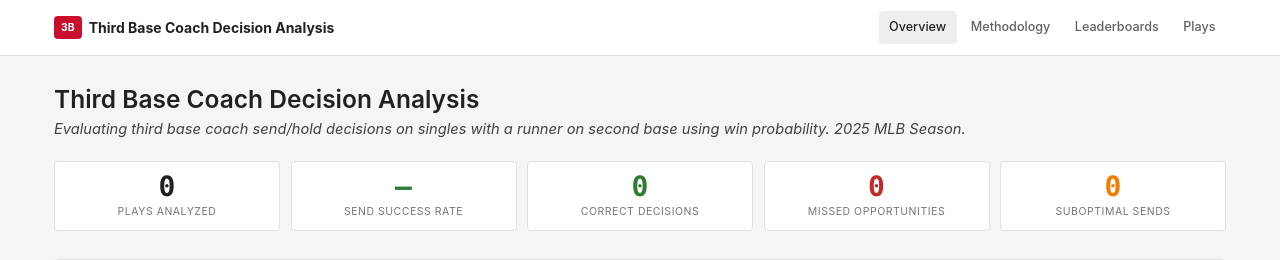
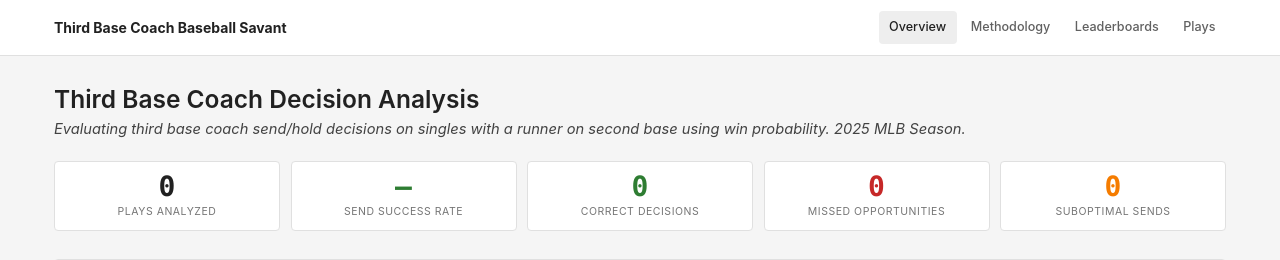
Before and after one commit to jscherl121/third-base-coach-baseball-savant, a Flask app: page / in a window 1280 px wide. Shown: the top 260 px of the page. Run offline with Flask 2, Linux system fonts and the light colour scheme.

Commit message:
Update header to Third Base Coach Baseball Savant
- Remove red 3B logo mark
- Change title to Third Base Coach Baseball Savant

Co-Authored-By: Claude Opus 4.5 <noreply@anthropic.com>

```diff
--- a/webapp/templates/base.html
+++ b/webapp/templates/base.html
@@ -11,8 +11,7 @@
     <header class="header">
         <div class="container header-content">
             <a href="{{ url_for('index') }}" class="logo">
-                <span class="logo-mark">3B</span>
-                <span>Third Base Coach Decision Analysis</span>
+                <span>Third Base Coach Baseball Savant</span>
             </a>
             <nav class="nav">
                 <a href="{{ url_for('index') }}" class="{{ 'active' if request.endpoint == 'index' else '' }}">Overview</a>
```
